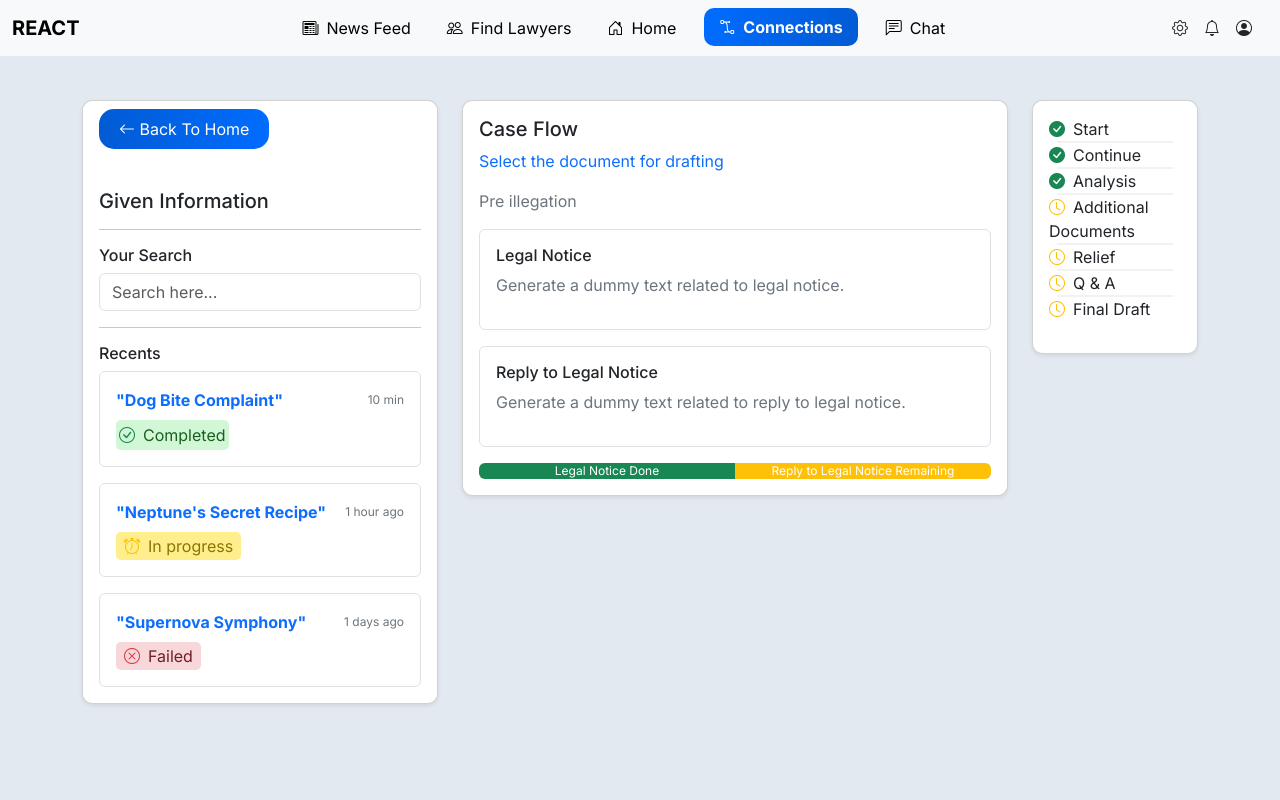
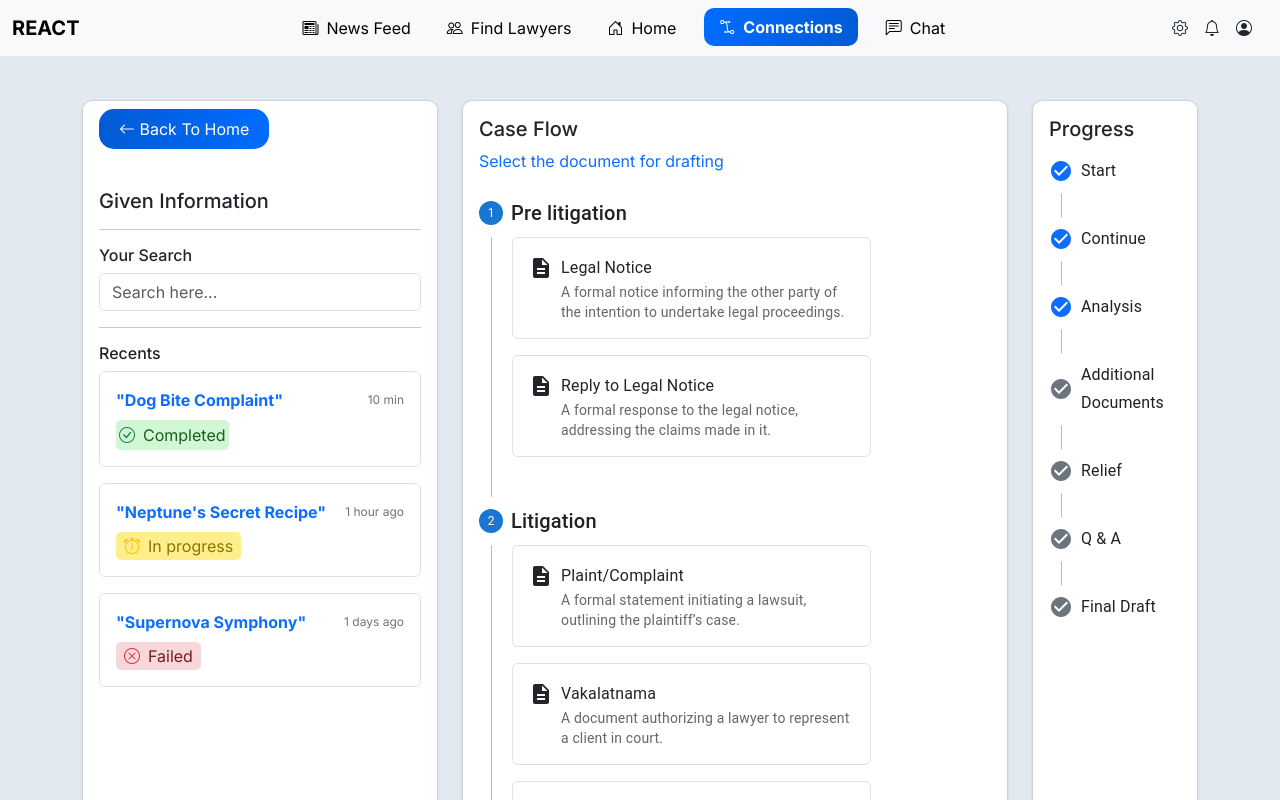
Before and after one commit to prathmeshpote99/react_task, a React (Create React App) app: page /connections in a window 1280 px wide. Shown: the top 800 px of the page. Built offline with nearby package versions, Linux system fonts and the light colour scheme.

Commit message:
Fix: Connection Page and add Stepper from mui

```diff
--- a/package.json
+++ b/package.json
@@ -3,6 +3,10 @@
   "version": "0.1.0",
   "private": true,
   "dependencies": {
+    "@emotion/react": "^11.11.4",
+    "@emotion/styled": "^11.11.5",
+    "@mui/icons-material": "^5.15.20",
+    "@mui/material": "^5.15.20",
     "@testing-library/jest-dom": "^5.17.0",
     "@testing-library/react": "^13.4.0",
     "@testing-library/user-event": "^13.5.0",
--- a/src/App.css
+++ b/src/App.css
@@ -156,3 +156,15 @@ li {
   background: linear-gradient(to left, #006cff, #025bd4);
   color: white;
 }
+
+.equal-height {
+  height: 100%;
+  display: flex;
+  flex-direction: column;
+}
+
+.equal-height .card-body {
+  flex: 1;
+  display: flex;
+  flex-direction: column;
+}
--- a/src/components/Connections.jsx
+++ b/src/components/Connections.jsx
@@ -1,16 +1,107 @@
+import React from "react";
 import { Link } from "react-router-dom";
+import {
+  Box,
+  Stepper,
+  Step,
+  StepLabel,
+  StepContent,
+  Typography,
+  Button,
+} from "@mui/material";
+import {
+  CheckCircle as CheckCircleIcon,
+  Description as DescriptionIcon,
+} from "@mui/icons-material";
+
+const steps = [
+  {
+    label: "Pre litigation",
+    content: [
+      {
+        title: "Legal Notice",
+        icon: <DescriptionIcon />,
+        text: "A formal notice informing the other party of the intention to undertake legal proceedings.",
+      },
+      {
+        title: "Reply to Legal Notice",
+        icon: <DescriptionIcon />,
+        text: "A formal response to the legal notice, addressing the claims made in it.",
+      },
+    ],
+  },
+  {
+    label: "Litigation",
+    content: [
+      {
+        title: "Plaint/Complaint",
+        icon: <DescriptionIcon />,
+        text: "A formal statement initiating a lawsuit, outlining the plaintiff’s case.",
+      },
+      {
+        title: "Vakalatnama",
+        icon: <DescriptionIcon />,
+        text: "A document authorizing a lawyer to represent a client in court.",
+      },
+      {
+        title: "Written Statement/Answer",
+        icon: <DescriptionIcon />,
+        text: "The defendant's formal response to the plaint.",
+      },
+      {
+        title: "Reply to written statement",
+        icon: <DescriptionIcon />,
+        text: "Address points raised in the defendant's written statement.",
+      },
+    ],
+  },
+  {
+    label: "Interlocutory Applications",
+    content: [
+      {
+        title: "Application for Temporary Injuction",
+        icon: <DescriptionIcon />,
+        text: "Seeks immediate court intervention to presentstatus quo.",
+      },
+      {
+        title: "Counter-Affidavit to Opposition's Application",
+        icon: <DescriptionIcon />,
+        text: "Respond to interlocutory applications from the opposing party.",
+      },
+    ],
+  },
+];
+
+const thirdSectionSteps = [
+  { label: "Start", icon: <CheckCircleIcon className="text-primary" /> },
+  { label: "Continue", icon: <CheckCircleIcon className="text-primary" /> },
+  { label: "Analysis", icon: <CheckCircleIcon className="text-primary" /> },
+  {
+    label: "Additional Documents",
+    icon: <CheckCircleIcon className="text-secondary" />,
+  },
+  { label: "Relief", icon: <CheckCircleIcon className="text-secondary" /> },
+  { label: "Q & A", icon: <CheckCircleIcon className="text-secondary" /> },
+  {
+    label: "Final Draft",
+    icon: <CheckCircleIcon className="text-secondary" />,
+  },
+];
 
 const Connections = () => {
   return (
     <div className="container mt-5">
       <div className="row">
         <div className="col-md-4 mb-3">
-          <div className="card shadow-sm" style={{ borderRadius: "10px" }}>
-            <div className="card-body">
+          <div
+            className="card shadow-sm equal-height"
+            style={{ borderRadius: "10px" }}
+          >
+            <div className="card-body d-flex flex-column justify-content-between">
+              <div>
                 <Link to="/" className="back-button">
                   <i className="bi bi-arrow-left"></i> Back To Home
                 </Link>
-
                 <h5 className="mt-5">Given Information</h5>
                 <hr />
                 <h6>Your Search</h6>
@@ -49,7 +140,7 @@ const Connections = () => {
                       <span className="text-warning me-2">
                         <i className="bi bi-alarm"></i>
                       </span>
-                    <span>In progress</span>{" "}
+                      <span>In progress</span>
                     </div>
                   </div>
                 </div>
@@ -65,7 +156,8 @@ const Connections = () => {
                       <span className="text-danger me-2">
                         <i className="bi bi-x-circle"></i>
                       </span>
-                    <span>Failed</span>{" "}
+                      <span>Failed</span>
+                    </div>
                   </div>
                 </div>
               </div>
@@ -74,99 +166,78 @@ const Connections = () => {
         </div>
 
         <div className="col-md-6 mb-3">
-          <div className="card shadow-sm" style={{ borderRadius: "10px" }}>
-            <div className="card-body">
+          <div
+            className="card shadow-sm equal-height"
+            style={{ borderRadius: "10px" }}
+          >
+            <div className="card-body d-flex flex-column justify-content-between">
+              <div>
                 <h5 className="card-title">Case Flow</h5>
                 <p className="text-primary">Select the document for drafting</p>
-              <p className="text-secondary">Pre illegation</p>
-              <div className="row">
-                <div className="col">
-                  <div className="card mb-3 rounded-10 border">
-                    <div className="card-body">
-                      <h6>Legal Notice</h6>
-                      <p className="text-secondary">
-                        Generate a dummy text related to legal notice.
-                      </p>
-                    </div>
-                  </div>
-                </div>
-              </div>
-              <div className="row">
-                <div className="col">
-                  <div className="card mb-3 rounded-10 border">
-                    <div className="card-body">
-                      <h6>Reply to Legal Notice</h6>
-                      <p className="text-secondary">
-                        Generate a dummy text related to reply to legal notice.
-                      </p>
-                    </div>
-                  </div>
-                </div>
-              </div>
-              <div className="progress">
-                <div
-                  className="progress-bar bg-success"
-                  role="progressbar"
-                  style={{ width: "50%" }}
-                  aria-valuenow="50"
-                  aria-valuemin="0"
-                  aria-valuemax="100"
+                <Box sx={{ maxWidth: 400 }}>
+                  <Stepper orientation="vertical">
+                    {steps.map((step, index) => (
+                      <Step key={index} active>
+                        <StepLabel>
+                          <Typography variant="h6">{step.label}</Typography>
+                        </StepLabel>
+                        <StepContent>
+                          {step.content.map((item, idx) => (
+                            <Box
+                              key={idx}
+                              mb={2}
+                              className="border rounded p-3 mb-3"
                             >
-                  Legal Notice Done
-                </div>
-                <div
-                  className="progress-bar bg-warning"
-                  role="progressbar"
-                  style={{ width: "50%" }}
-                  aria-valuenow="50"
-                  aria-valuemin="0"
-                  aria-valuemax="100"
+                              <Box display="flex" alignItems="center">
+                                {item.icon}
+                                <Typography variant="subtitle1" ml={1}>
+                                  {item.title}
+                                </Typography>
+                              </Box>
+                              <Typography
+                                variant="body2"
+                                color="textSecondary"
+                                ml={4}
                               >
-                  Reply to Legal Notice Remaining
-                </div>
+                                {item.text}
+                              </Typography>
+                            </Box>
+                          ))}
+                        </StepContent>
+                      </Step>
+                    ))}
+                  </Stepper>
+                </Box>
               </div>
             </div>
           </div>
         </div>
 
         <div className="col-md-2 mb-3">
-          <div className="card shadow-sm" style={{ borderRadius: "10px" }}>
-            <div className="card-body">
-              <ul className="list-unstyled">
-                <li>
-                  <i className="bi bi-check-circle-fill text-success me-2"></i>
-                  Start
-                </li>
-                <hr className="vertical-line" />
-                <li>
-                  <i className="bi bi-check-circle-fill text-success me-2"></i>
+          <div
+            className="card shadow-sm equal-height"
+            style={{ borderRadius: "10px" }}
+          >
+            <div className="card-body d-flex flex-column justify-content-between">
+              <div>
+                <h5 className="card-title">Progress</h5>
+                <Box sx={{ maxWidth: 200 }}>
+                  <Stepper orientation="vertical">
+                    {thirdSectionSteps.map((step, index) => (
+                      <Step key={index} active>
+                        <StepLabel icon={step.icon}>
+                          <Typography variant="subtitle1">
+                            {step.label}
+                          </Typography>
+                        </StepLabel>
+                      </Step>
+                    ))}
+                  </Stepper>
+                </Box>
+              </div>
+              <Button variant="contained" className="mt-3 back-button">
                 Continue
-                </li>
-                <hr className="vertical-line" />
-                <li>
-                  <i className="bi bi-check-circle-fill text-success me-2"></i>
-                  Analysis
-                </li>
-                <hr className="vertical-line" />
-                <li>
-                  <i className="bi bi-clock text-warning me-2"></i>
-                  Additional Documents
-                </li>
-                <hr className="vertical-line" />
-                <li>
-                  <i className="bi bi-clock text-warning me-2"></i>
-                  Relief
-                </li>
-                <hr className="vertical-line" />
-                <li>
-                  <i className="bi bi-clock text-warning me-2"></i>Q & A
-                </li>
-                <hr className="vertical-line" />
-                <li>
-                  <i className="bi bi-clock text-warning me-2"></i>
-                  Final Draft
-                </li>
-              </ul>
+              </Button>
             </div>
           </div>
         </div>
```
Also changed, not shown: 1 other file (tests, documents, lock files or other folders). Lines whose indentation alone changed are shown as unchanged.
